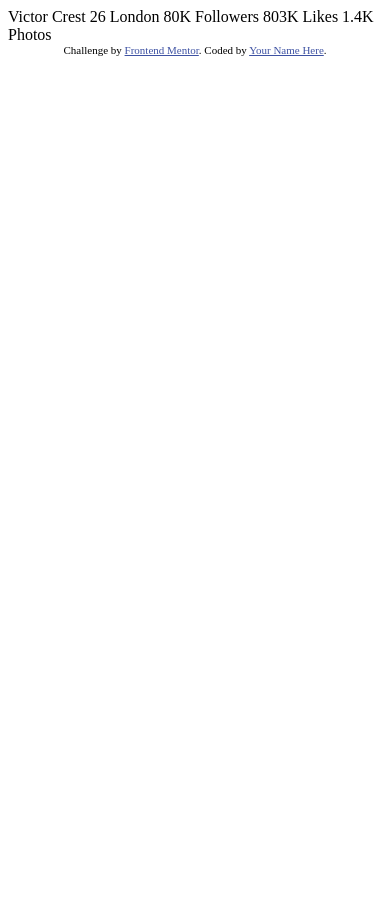
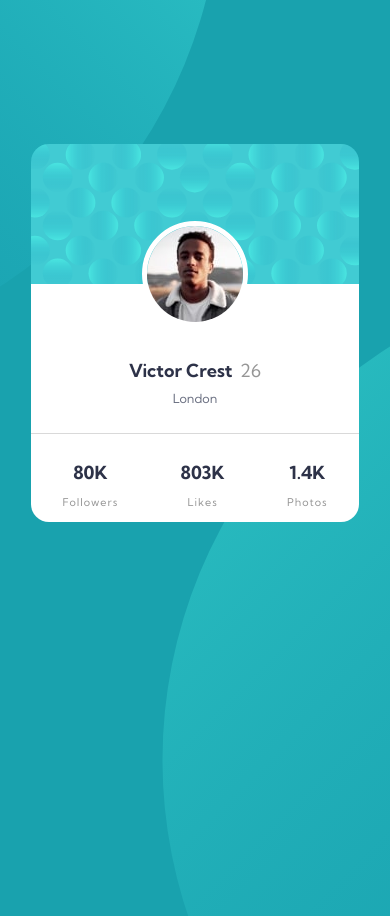
Before and after one commit to GuidoP97/Profile_Card_Component, a plain HTML site: page index.html in a window 390 px wide. Before the commit the page ends 844 px from the top, so only its background shows below. Drawn offline with Linux system fonts and the light colour scheme.

Commit message:
mobile version

```diff
--- a/index.html
+++ b/index.html
@@ -1,35 +1,53 @@
 <!DOCTYPE html>
 <html lang="en">
+
 <head>
   <meta charset="UTF-8">
-  <meta name="viewport" content="width=device-width, initial-scale=1.0"> <!-- displays site properly based on user's device -->
-
+  <meta name="viewport" content="width=device-width, initial-scale=1.0">
+  <meta http-equiv="X-UA-Compatible" content="ie=edge">
   <link rel="icon" type="image/png" sizes="32x32" href="./images/favicon-32x32.png">
-
-  <title>Frontend Mentor | Profile card component</title>
-
+  <title>Profile card component</title>
+  <link rel="preconnect" href="https://fonts.gstatic.com">
+  <link href="https://fonts.googleapis.com/css2?family=Kumbh+Sans:wght@400;700&display=swap" rel="stylesheet">
+  <link rel="stylesheet" href="src/css/style.css">
   <!-- Feel free to remove these styles or customise in your own stylesheet 👍 -->
-  <style>
+  <!-- <style>
     .attribution { font-size: 11px; text-align: center; }
     .attribution a { color: hsl(228, 45%, 44%); }
-  </style>
+  </style> -->
 </head>
+
 <body>
-  Victor Crest
-  26
-  London
-
-  80K
-  Followers
-
-  803K
-  Likes
-
-  1.4K
-  Photos
-  <div class="attribution">
+  <section class="container">
+      <div class="container__background"></div>
+      <article class="card">
+        <div class="card__profile">
+          <img src="images/image-victor.jpg" alt="" class="card__profile-img">
+          <h1 class="card__profile-info">
+            Victor Crest <span>26</span>
+          </h1>
+          <p class="card__profile-city">London</p>
+        </div>
+        <div class="card__statistics">
+          <div class="card__staticstics-followers">
+            <h2 class="staticstics-number">80K</h2>
+            <p class="staticstics-text">Followers</p>
+          </div>
+          <div class="card__staticstics-likes">
+            <h2 class="staticstics-number">803K</h2>
+            <p class="staticstics-text">Likes</p>
+          </div>
+          <div class="card__staticstics-photos">
+            <h2 class="staticstics-number">1.4K</h2>
+            <p class="staticstics-text">Photos</p>
+          </div>
+        </div>
+      </article>
+  </section>
+  <!-- <div class="attribution">
     Challenge by <a href="https://www.frontendmentor.io?ref=challenge" target="_blank">Frontend Mentor</a>.
     Coded by <a href="#">Your Name Here</a>.
-  </div>
+  </div> -->
 </body>
+
 </html>
--- /dev/null
+++ b/src/css/style.css
@@ -0,0 +1,103 @@
+* {
+  margin: 0;
+  padding: 0;
+  box-sizing: border-box;
+}
+
+:root {
+  --dark-cyan: hsl(185, 75%, 39%);
+  --very-dark-desaturated-blue: hsl(229, 23%, 23%);
+  --dark-grayish-blue: hsl(227, 10%, 46%);
+  --dark-gray: hsl(0, 0%, 59%);
+  font-size: 18px;
+}
+
+body {
+  font-family: 'Kumbh Sans', sans-serif;
+  height: 100vh;
+  width: 100%;
+  background-color: var(--dark-cyan);
+  background-image: url('../../images/bg-pattern-top.svg'), url('../../images/bg-pattern-bottom.svg');
+  background-repeat: no-repeat;
+  /* background-size: 100%, 20rem; */
+  background-position:-42rem -34rem, 9rem 15rem;
+  background-origin: border-box;
+}
+
+.container {
+  width: 18.2rem;
+  height: 21rem;
+  margin: 8rem auto;
+  border-radius: 1rem;
+  overflow: hidden;
+}
+
+.container__background {
+  width: 100%;
+  height: 37%;
+  background-image: url('../../images/bg-pattern-card.svg');
+}
+
+.card {
+  width: 100%;
+  height: 100%;
+  background-color: #fff;
+}
+
+.card__profile {
+  display: flex;
+  flex-direction: column;
+  justify-content: center;
+  align-items: center;
+  position: relative;
+}
+
+.card__profile-img {
+  border:.3rem solid #fff;
+  border-radius: 50%;
+  position: absolute;
+  top:-45%;
+}
+
+.card__profile-info {
+  margin-top: 4.2rem;
+  padding-bottom: .5rem;
+  font-size: 1rem;
+  color: var(--very-dark-desaturated-blue);
+}
+
+.card__profile-info span {
+  padding-left:.2rem;
+  color: var(--dark-gray);
+  font-weight: 400;
+}
+
+.card__profile-city {
+  font-weight: 400;
+  color: var(--dark-grayish-blue);
+  font-size: .7rem;
+  margin-bottom: 1rem;
+}
+
+.card__statistics {
+  margin-top: .5rem;
+  padding-top: 1.5rem;
+  display: flex;
+  justify-content: space-around;
+  border-top: 1px solid hsla(0, 0%, 59%, 0.363);
+  text-align: center;
+}
+
+.staticstics-number {
+  margin: auto;
+  color: var(--very-dark-desaturated-blue);
+  font-size: 1rem;
+}
+
+.staticstics-text {
+  font-weight: 400;
+  color: var(--dark-gray);
+  font-size: .6rem;
+  letter-spacing: 1px;
+  padding-top: .6rem;
+}
```
